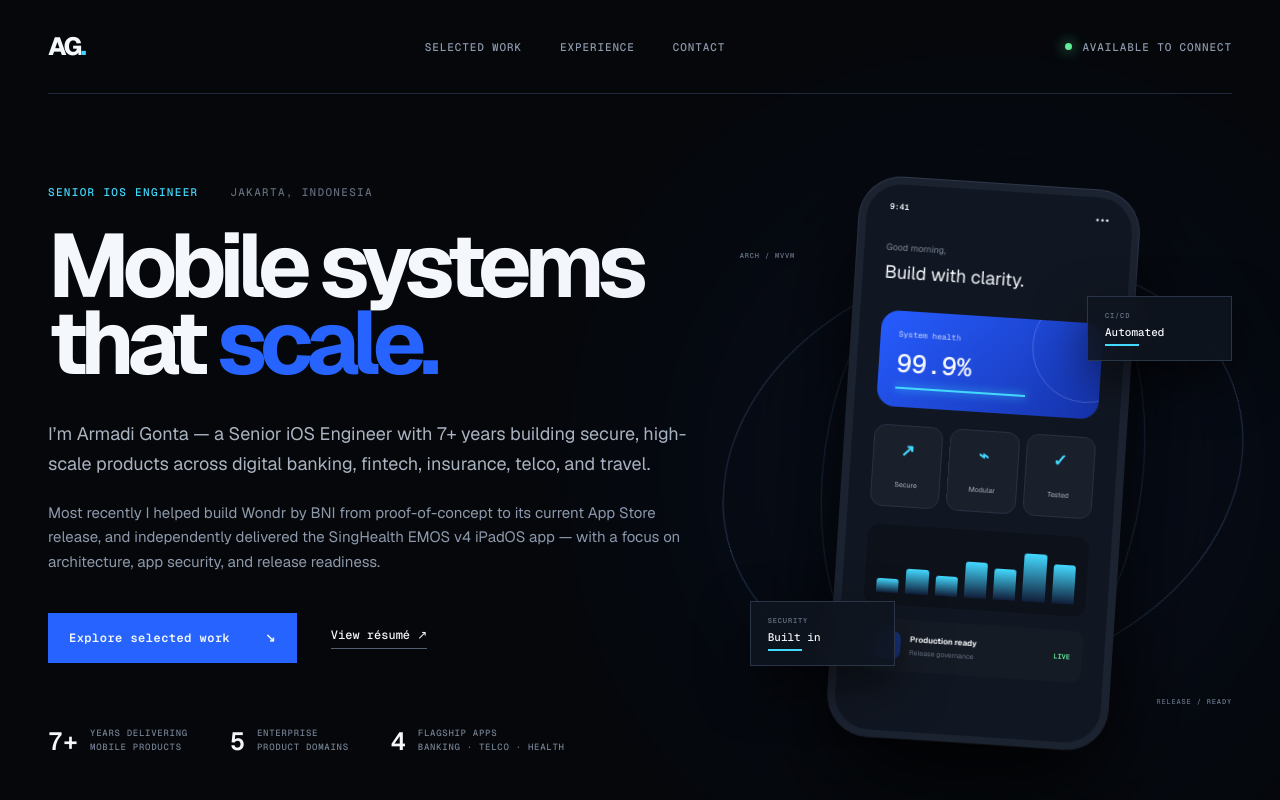
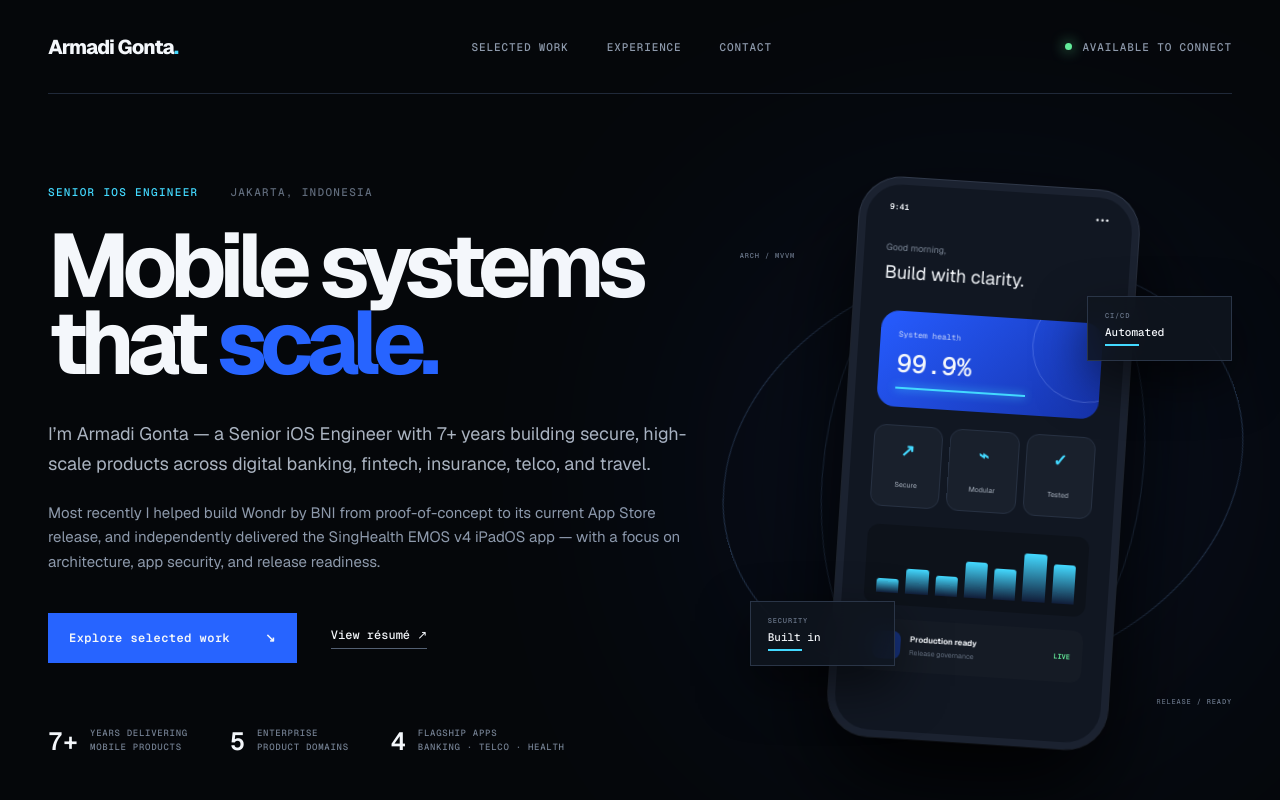
Before and after one commit to arigonta/personal-website, a Next.js app: page /personal-website/ in a window 1280 px wide. Shown: the top 800 px of the page. Built offline with nearby package versions, Linux system fonts and the light colour scheme.

Commit message:
Show full name in nav brand

```diff
--- a/app/page.tsx
+++ b/app/page.tsx
@@ -107,14 +107,14 @@ export default function Home() {
       <a className="skipLink" href="#work">Skip to content</a>
       <nav className="nav shell" aria-label="Primary navigation">
         <a className="brand" href="#top" aria-label="Armadi Gonta home">
-          AG<span>.</span>
+          Armadi Gonta<span>.</span>
         </a>
         <div className="navLinks">
           <a href="#work">Selected work</a>
           <a href="#experience">Experience</a>
           <a href="#contact">Contact</a>
         </div>
-        <a className="status" href="mailto:arigonta@gmail.com">
+        <a className="status" href="mailto:arigonta@gmail.com" aria-label="Email Armadi Gonta — available to connect">
           <i /> Available to connect
         </a>
         <details className="mobileMenu">
```
Also changed, not shown: app/globals.css.
